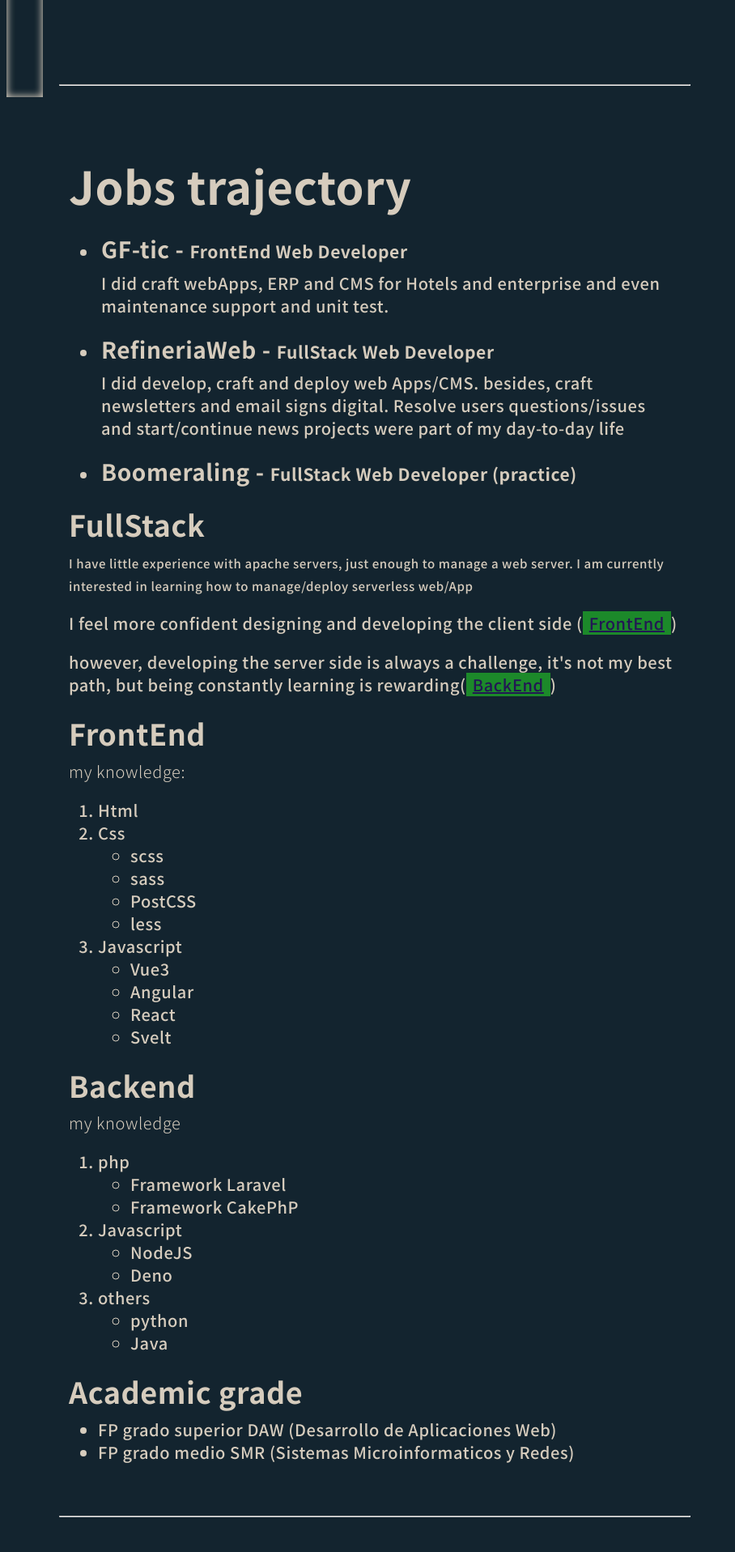
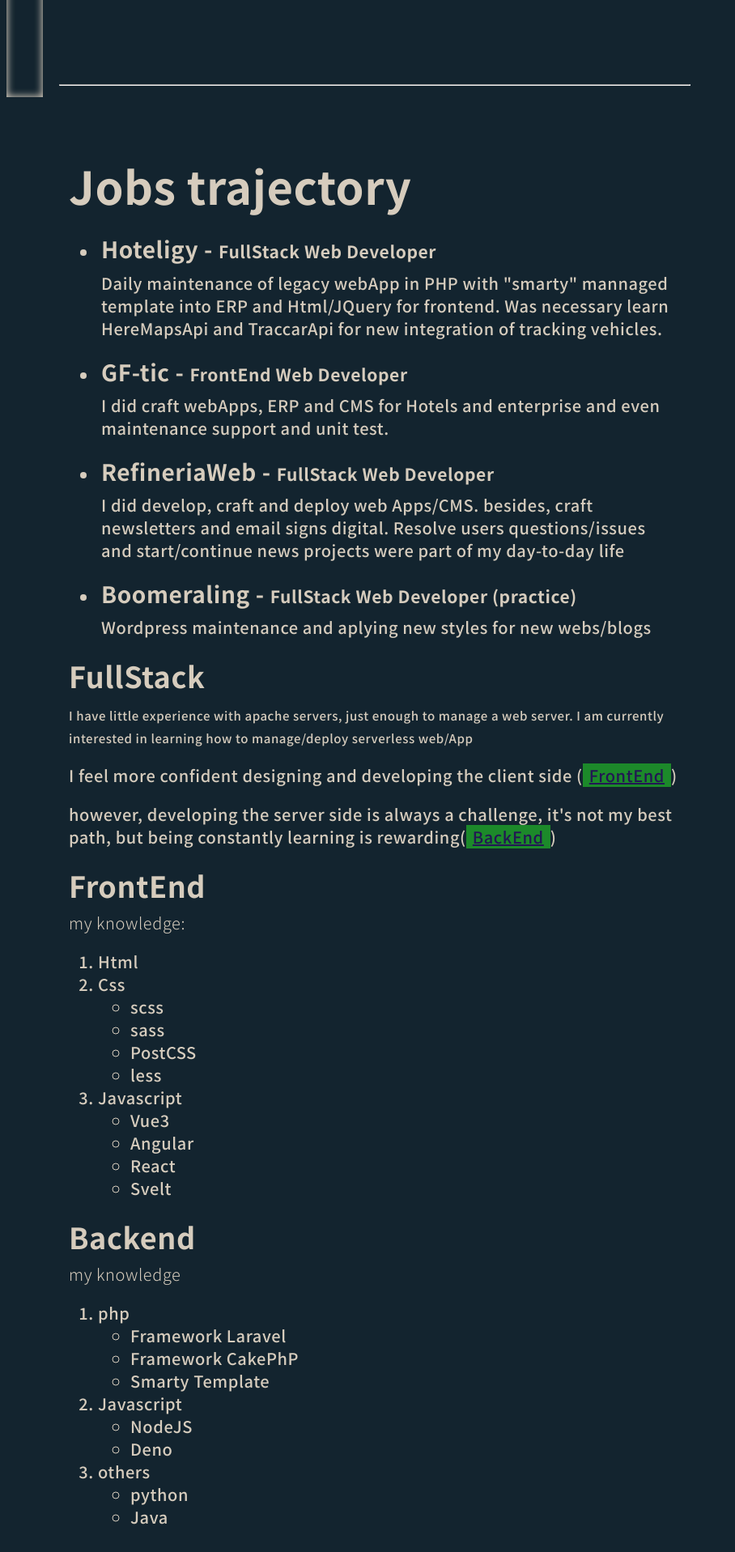
Before and after one commit to rmlgc/VueLanding, a Vue app: page / in a window 1280 px wide. Shown: the part 1160-3077 px from the top of the page at 81% size, without its empty margins (0-908 px from the left). Built offline with nearby package versions, Linux system fonts and the light colour scheme.

Commit message:
jobs updated

```diff
--- a/src/App.vue
+++ b/src/App.vue
@@ -161,6 +161,14 @@
       <section id="elResume" ref="elResume" class="content section-card">
         <h2>Jobs trajectory</h2>
         <ul>
+          <li data-jobStart="March 2023" data-jobEnd="May 2023">
+            <h4>Hoteligy - <small>FullStack Web Developer</small></h4>
+            <p data-tecnologiesUsed="Tecnologies like PHP/smarty, Html/Jquery, HereMapsApi, TraccarApi ">
+              Daily maintenance of legacy webApp in PHP with "smarty" mannaged template into ERP and Html/JQuery for frontend.
+
+              Was necessary learn HereMapsApi and TraccarApi for new integration of tracking vehicles.
+            </p>
+          </li>
           <li data-jobStart="July 2022" data-jobEnd="Genuary 2023">
             <h4>GF-tic - <small>FrontEnd Web Developer</small></h4>
             <p data-tecnologiesUsed="Tecnologies like Cakephp, Vue3, Html, CSS, JavaScript was using day by day.">
@@ -177,7 +185,7 @@
           <li data-jobStart="October 2013" data-jobEnd="Novenber 2013">
             <h4>Boomeraling - <small>FullStack Web Developer (practice)</small> </h4>
             <p data-tecnologiesUsed="Tecnologies like PHP, Laravel, Html, Wordpress, CSS, Javascript.">
-
+              Wordpress maintenance and aplying new styles for new webs/blogs
             </p>
           </li>
         </ul>
@@ -256,6 +264,9 @@
                   </li>
                   <li>
                     Framework CakePhP
+                  </li>
+                  <li>
+                    Smarty Template
                   </li>
                 </ul>
               </li>
```
